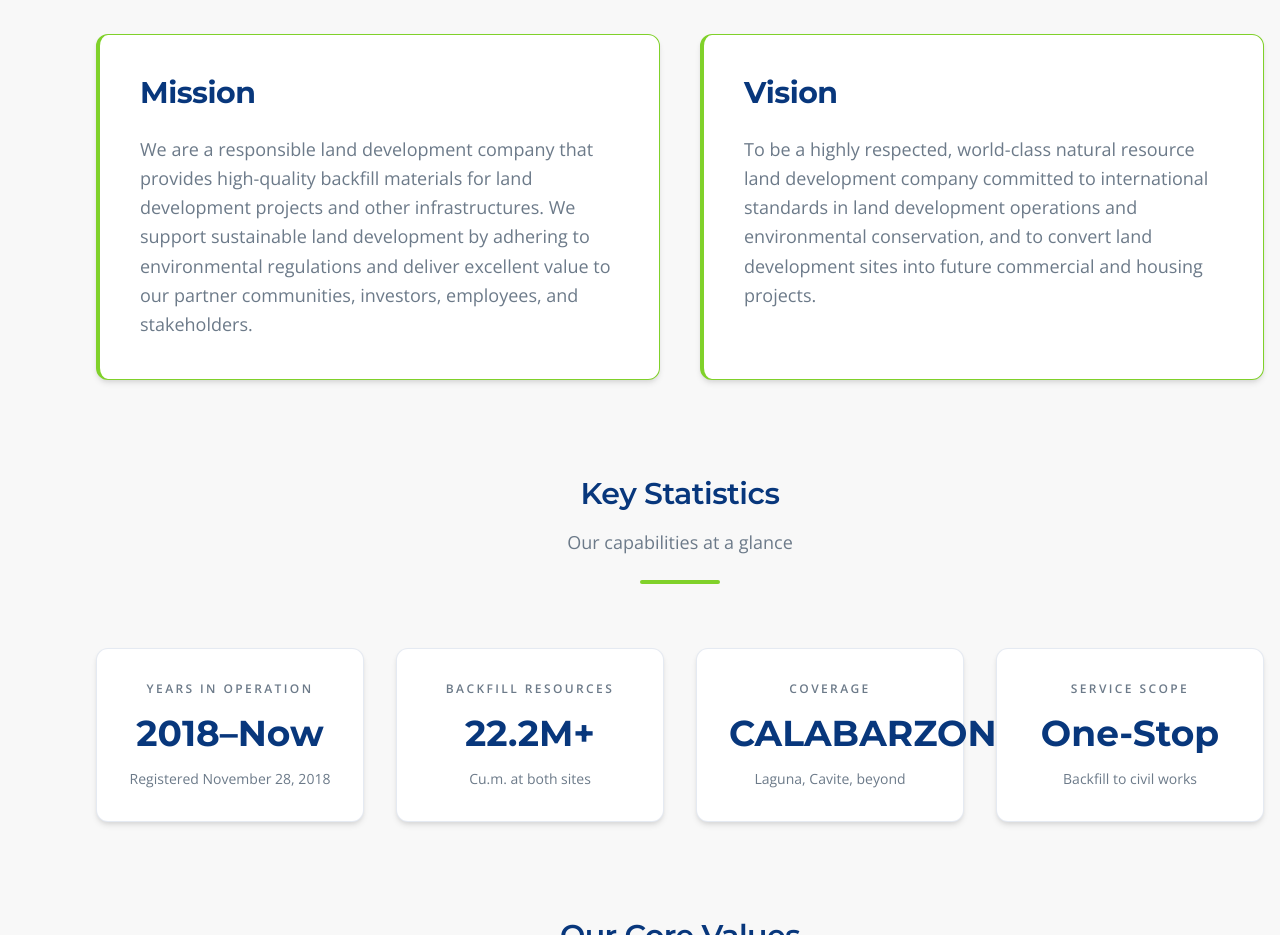
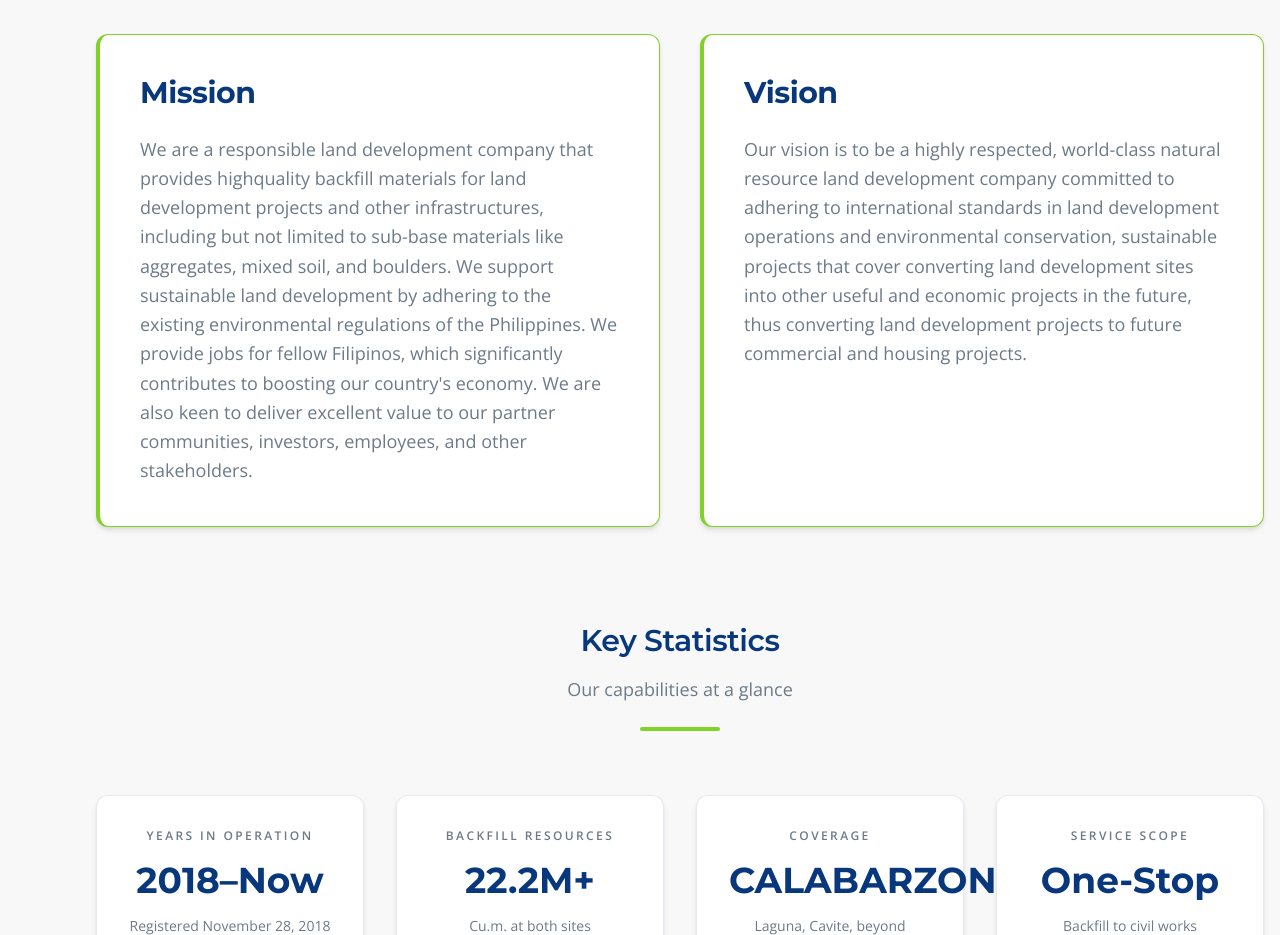
Before and after one commit to CarlAbigania/Cliberduche-Portfolio, a React (Vite) app: page / in a window 1280 px wide. Shown: the part 1760-2695 px from the top of the page. Built offline with nearby package versions, Linux system fonts and the light colour scheme.

Commit message:
change mission and vision description

```diff
--- a/src/components/AboutUs.jsx
+++ b/src/components/AboutUs.jsx
@@ -17,11 +17,11 @@ const AboutUs = () => {
   const missionVision = [
     {
       title: 'Mission',
-      desc: 'We are a responsible land development company that provides high-quality backfill materials for land development projects and other infrastructures. We support sustainable land development by adhering to environmental regulations and deliver excellent value to our partner communities, investors, employees, and stakeholders.',
+      desc: 'We are a responsible land development company that provides highquality backfill materials for land development projects and other infrastructures, including but not limited to sub-base materials like aggregates, mixed soil, and boulders. We support sustainable land development by adhering to the existing environmental regulations of the Philippines. We provide jobs for fellow Filipinos, which significantly contributes to boosting our country\'s economy. We are also keen to deliver excellent value to our partner communities, investors, employees, and other stakeholders.',
     },
     {
       title: 'Vision',
-      desc: 'To be a highly respected, world-class natural resource land development company committed to international standards in land development operations and environmental conservation, and to convert land development sites into future commercial and housing projects.',
+      desc: 'Our vision is to be a highly respected, world-class natural resource land development company committed to adhering to international standards in land development operations and environmental conservation, sustainable projects that cover converting land development sites into other useful and economic projects in the future, thus converting land development projects to future commercial and housing projects.',
     },
   ];
 
```
